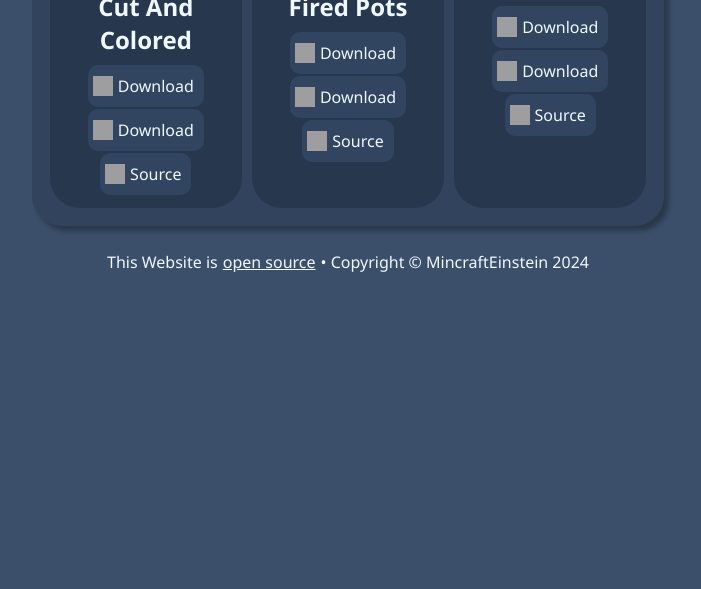
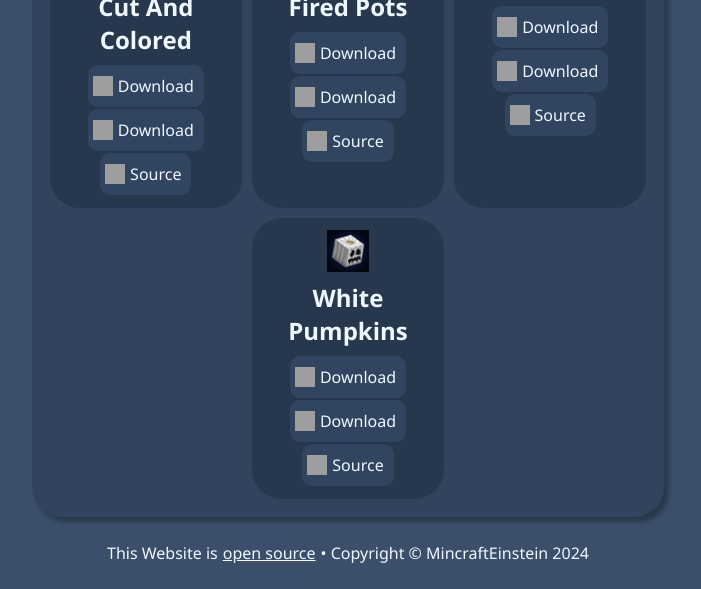
Before and after one commit to MincraftEinstein/mincrafteinstein.github.io, a plain HTML site: page index.html in a window 1280 px wide. Shown: the part 2087-2676 px from the top of the page, without its empty margins (292-993 px from the left). Before the commit the page ends 2385 px from the top, so only its background shows below. Drawn offline with Linux system fonts and the light colour scheme; grey boxes are pictures that could not be loaded.

Commit message:
Added White Pumpkins to projects list

```diff
--- a/index.html
+++ b/index.html
@@ -338,6 +338,32 @@
                             </div>
                         </div>
                     </div>
+                    <div class="project-li">
+                        <div class="project-content">
+                            <img class="project-img" src="images/project-logos/white-pumpkins.png">
+                            <h2 class="project-title">White Pumpkins</h2>
+                            <div class="project-links-div">
+                                <a class="project-button" href="https://modrinth.com/mod/white-pumpkins" target="_blank">
+                                    <div class="link-div">
+                                        <img class="link-img" src="https://cdn.simpleicons.org/modrinth/f0f8ff">
+                                        <p class="project-button-txt">Download</p>
+                                    </div>
+                                </a>
+                                <a class="project-button" href="https://curseforge.com/minecraft/mc-mods/white-pumpkins" target="_blank">
+                                    <div class="link-div">
+                                        <img class="link-img" src="https://cdn.simpleicons.org/curseforge/f0f8ff">
+                                        <p class="project-button-txt">Download</p>
+                                    </div>
+                                </a>
+                                <a class="project-button" href="https://github.com/MincraftEinstein/WhitePumpkins" target="_blank">
+                                    <div class="link-div">
+                                        <img class="link-img" src="https://cdn.simpleicons.org/github/f0f8ff">
+                                        <p class="project-button-txt">Source</p>
+                                    </div>
+                                </a>
+                            </div>
+                        </div>
+                    </div>
                 </div>
             </div>
         </div>
```
Also changed, not shown: images/project-logos/white-pumpkins.png (added).
